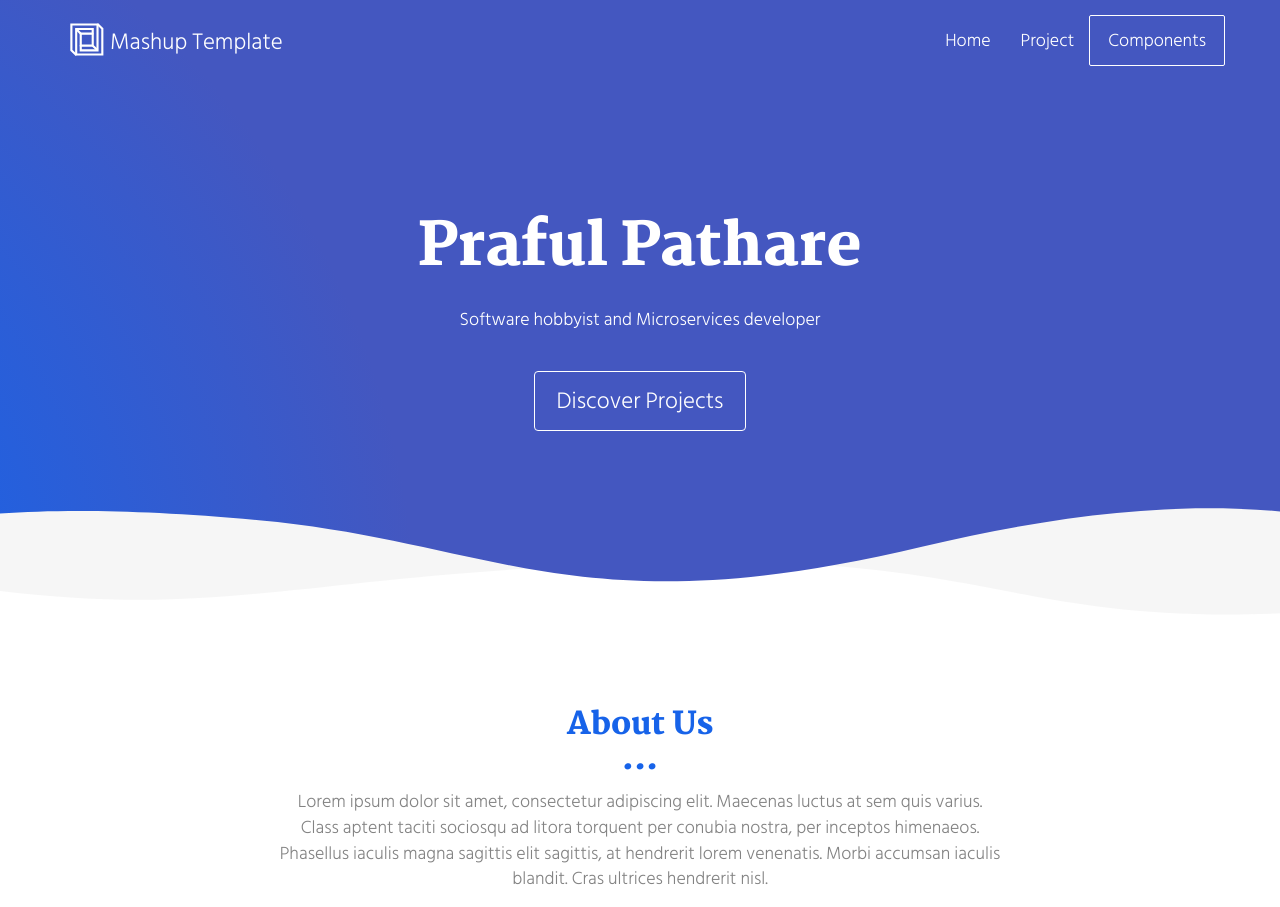
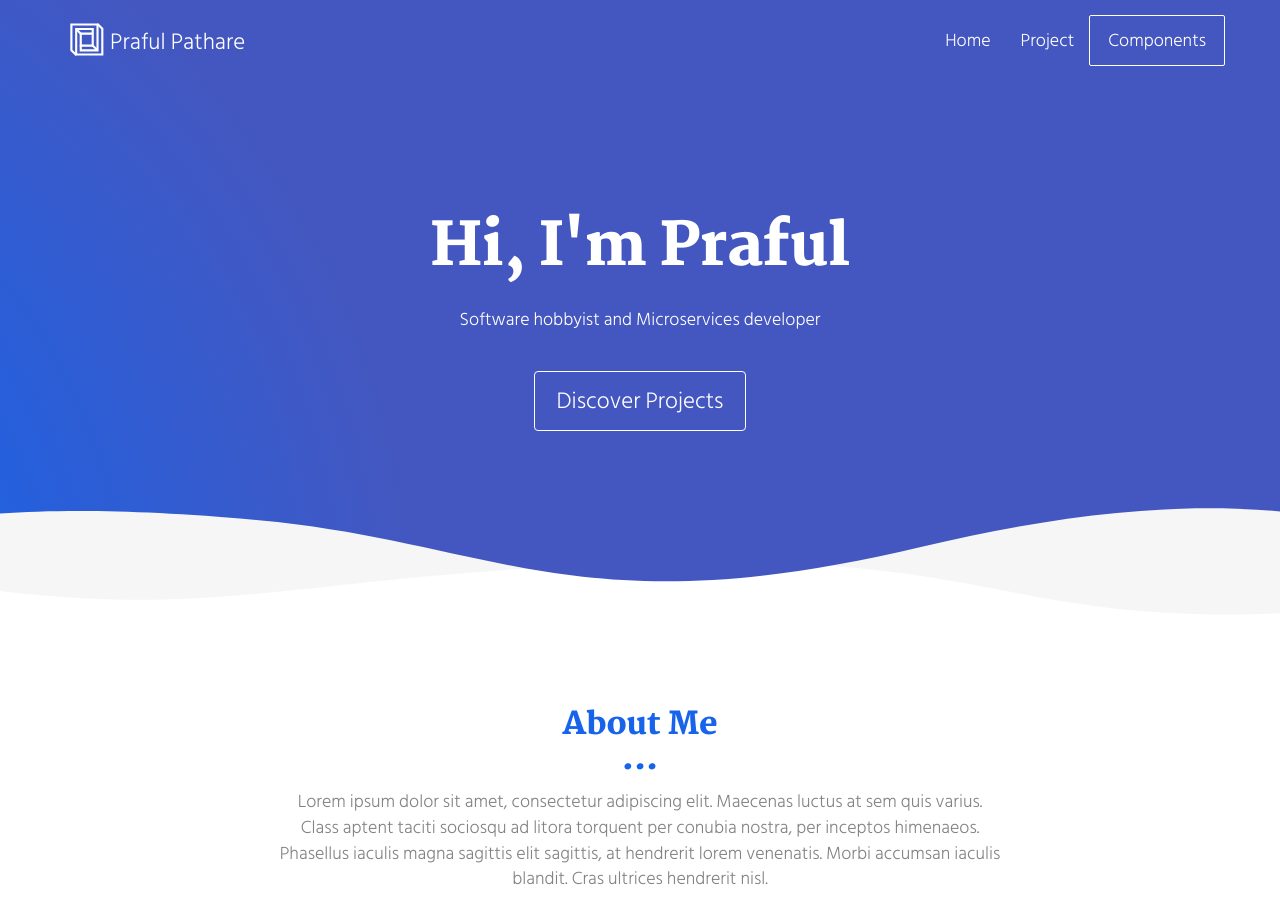
Before and after one commit to prafulpathare/prafulpathare, a plain HTML site: page index.html in a window 1280 px wide. Shown: the top 907 px of the page. Drawn offline with Linux system fonts and the light colour scheme.

Commit message:
replaced nav title

```diff
--- a/index.html
+++ b/index.html
@@ -36,7 +36,7 @@
         </button>
         <a class="navbar-brand" href="./index.html" title="">
           <img src="./assets/images/mashup-icon.svg" class="navbar-logo-img" alt="">
-          Mashup Template
+          Praful Pathare
         </a>
       </div>
 
@@ -61,7 +61,7 @@
     <div class="container">
       <div class="row">
         <div class="col-xs-12">
-          <h1>Praful Pathare</h1>
+          <h1>Hi, I'm Praful</h1>
           <p>Software hobbyist and Microservices developer</p>
           <br>
           <a href="./project.html" class="btn btn-default btn-lg" title="">Discover Projects</a>
@@ -75,7 +75,7 @@
       <div class="row">
         <div class="col-xs-12 col-md-8 col-md-offset-2">
           <div class="text-center">
-            <h2>About Us</h2>
+            <h2>About Me</h2>
             <p>Lorem ipsum dolor sit amet, consectetur adipiscing elit. Maecenas luctus at sem quis varius.
             <br>
             Class aptent taciti sociosqu ad litora torquent per conubia nostra, per inceptos himenaeos. Phasellus iaculis magna sagittis elit sagittis, at hendrerit lorem venenatis. Morbi accumsan iaculis blandit. Cras ultrices hendrerit nisl.</p>
@@ -315,7 +315,7 @@
 
 
       <div class="col-xs-12">
-        <h3>Mountain</h3>
+        <h3>Praful Pathare</h3>
 
         <div class="row">
           <div class="col-xs-12 col-sm-7">
@@ -324,13 +324,15 @@
           </div>
           <div class="col-xs-12 col-sm-5">
             <p class="text-right">
+              <!--
               <a href="https://facebook.com/" class="social-round-icon white-round-icon fa-icon" title="">
                 <i class="fa fa-facebook" aria-hidden="true"></i>
               </a>
               <a href="https://twitter.com/" class="social-round-icon white-round-icon fa-icon" title="">
                 <i class="fa fa-twitter" aria-hidden="true"></i>
               </a>
-              <a href="https://www.linkedin.com/" class="social-round-icon white-round-icon fa-icon" title="">
+            -->
+              <a href="https://www.linkedin.com/in/praful-pathare" class="social-round-icon white-round-icon fa-icon" title="">
                 <i class="fa fa-linkedin" aria-hidden="true"></i>
               </a>
             </p>
```
